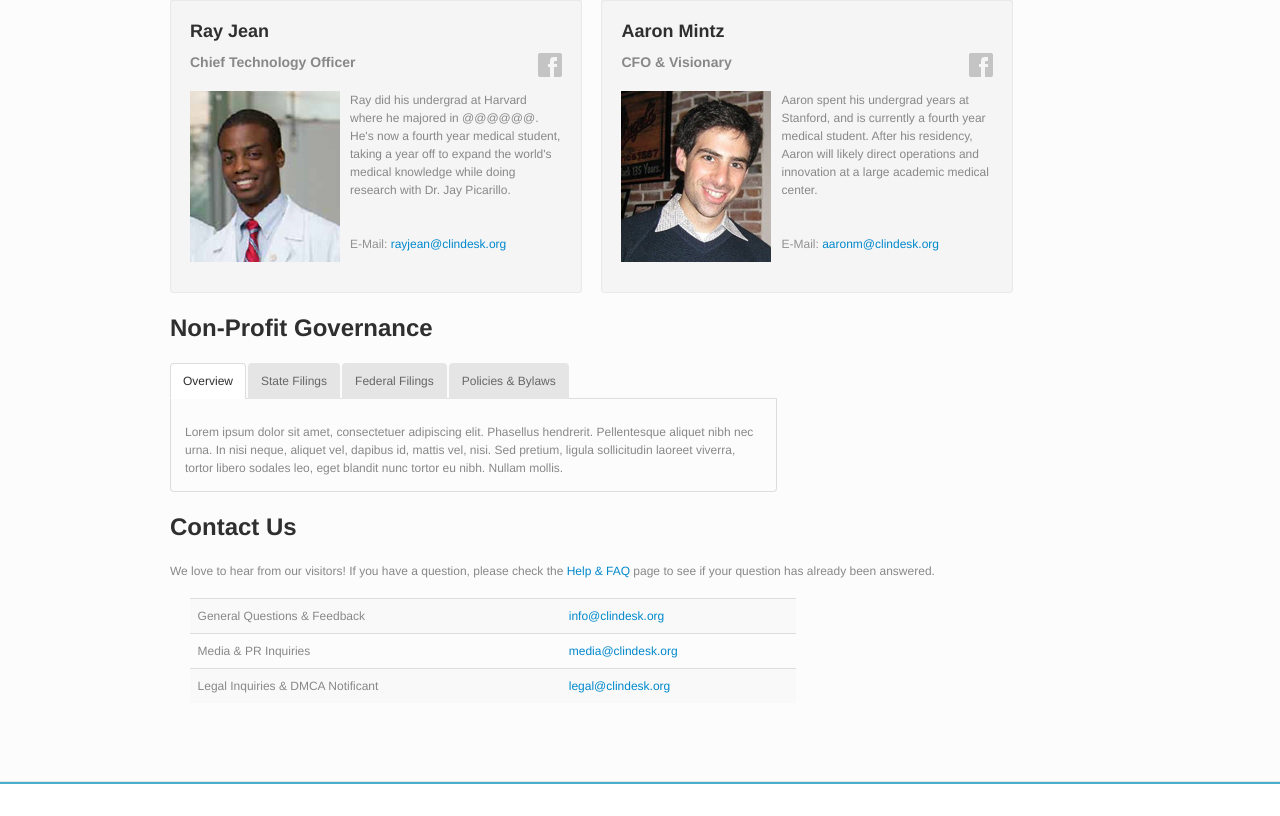
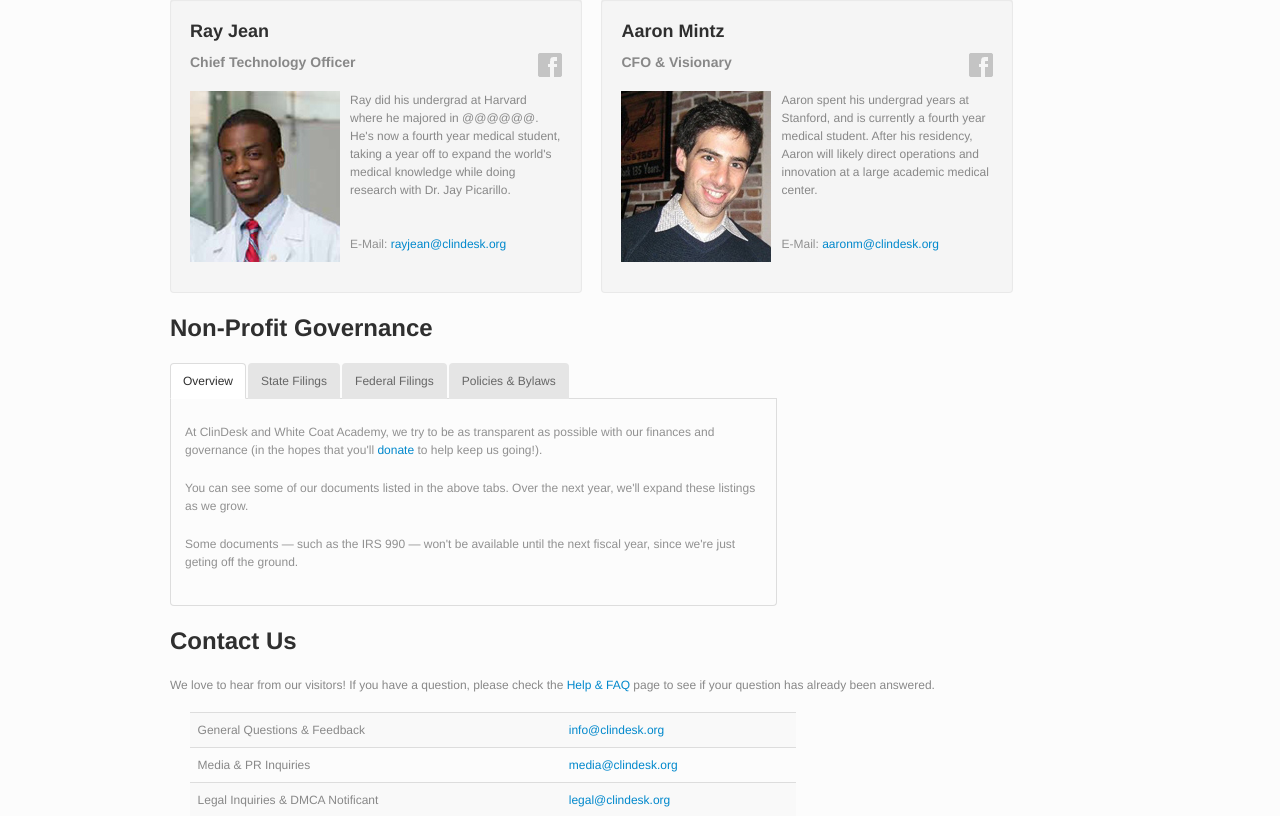
Before and after one commit to WhiteCoatAcademy/clindesk.org, a Flask app: page /about.html in a window 1280 px wide. Shown: the part 926-1742 px from the top of the page. Run offline with Flask 2, Linux system fonts and the light colour scheme.

Commit message:
Extra docs filler text.

```diff
--- a/templates/about.html
+++ b/templates/about.html
@@ -142,7 +142,11 @@
                              </ul>
 
                              <div class="tab-content">
-                               <div class="tab-pane active" id="home">Lorem ipsum dolor sit amet, consectetuer adipiscing elit. Phasellus hendrerit. Pellentesque aliquet nibh nec urna. In nisi neque, aliquet vel, dapibus id, mattis vel, nisi. Sed pretium, ligula sollicitudin laoreet viverra, tortor libero sodales leo, eget blandit nunc tortor eu nibh. Nullam mollis.</div>
+                               <div class="tab-pane active" id="home">
+                                   <p>At ClinDesk and White Coat Academy, we try to be as transparent as possible with our finances and governance
+                                   (in the hopes that you'll <a href="support.html">donate</a> to help keep us going!).</p>
+                               <p>You can see some of our documents listed in the above tabs. Over the next year, we'll expand these listings as we grow.</p>
+                               <p>Some documents &mdash; such as the IRS 990 &mdash; won't be available until the next fiscal year, since we're just geting off the ground.</p></div>
                                <div class="tab-pane" id="docs-state">
                                    We are a non-profit corporation, incorporated in the State of Missouri. You can access our corporate documents through the Secretary of State's <a href="http://www.sos.mo.gov/business/" target="_blank">Business Services</a> site.
                                <br/><br/><ul><li><a href="https://www.sos.mo.gov/BusinessEntity/soskb/Corp.asp?3353789" target="_blank">ClinDesk Registration &amp; Filings</a> (Charter #N01234644)</li>
```
